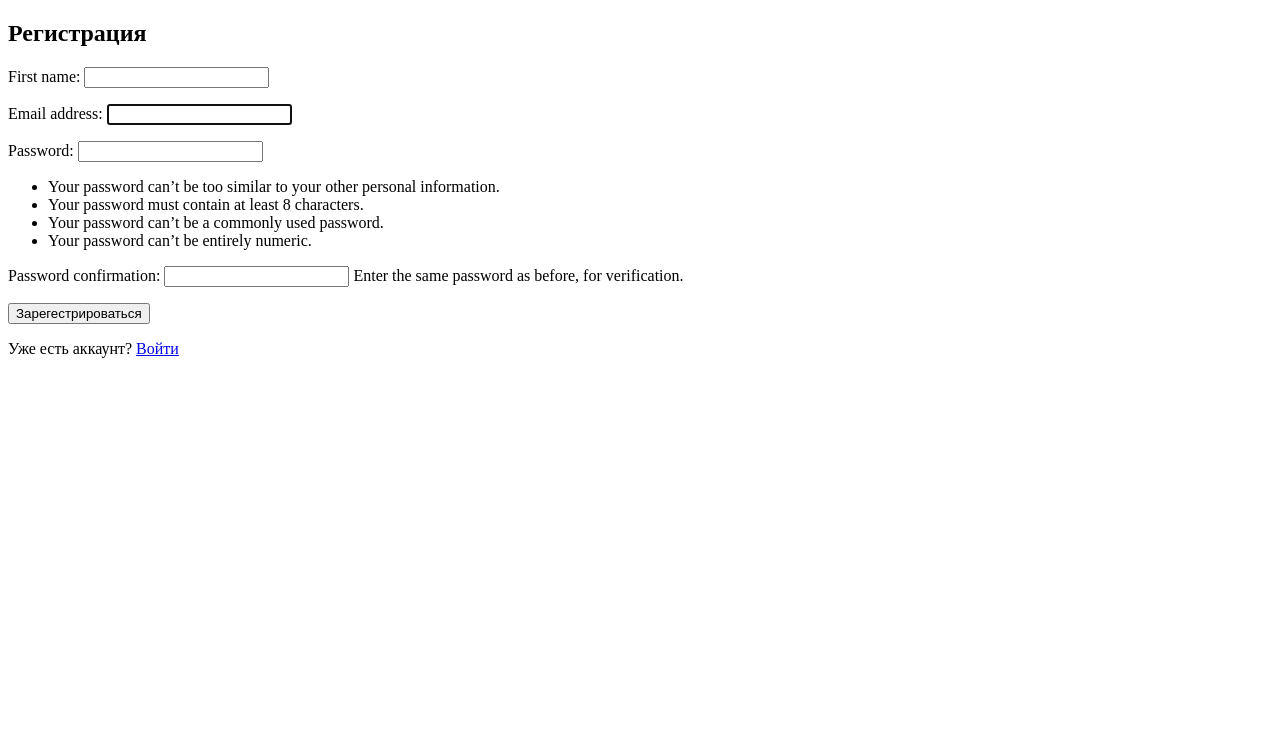
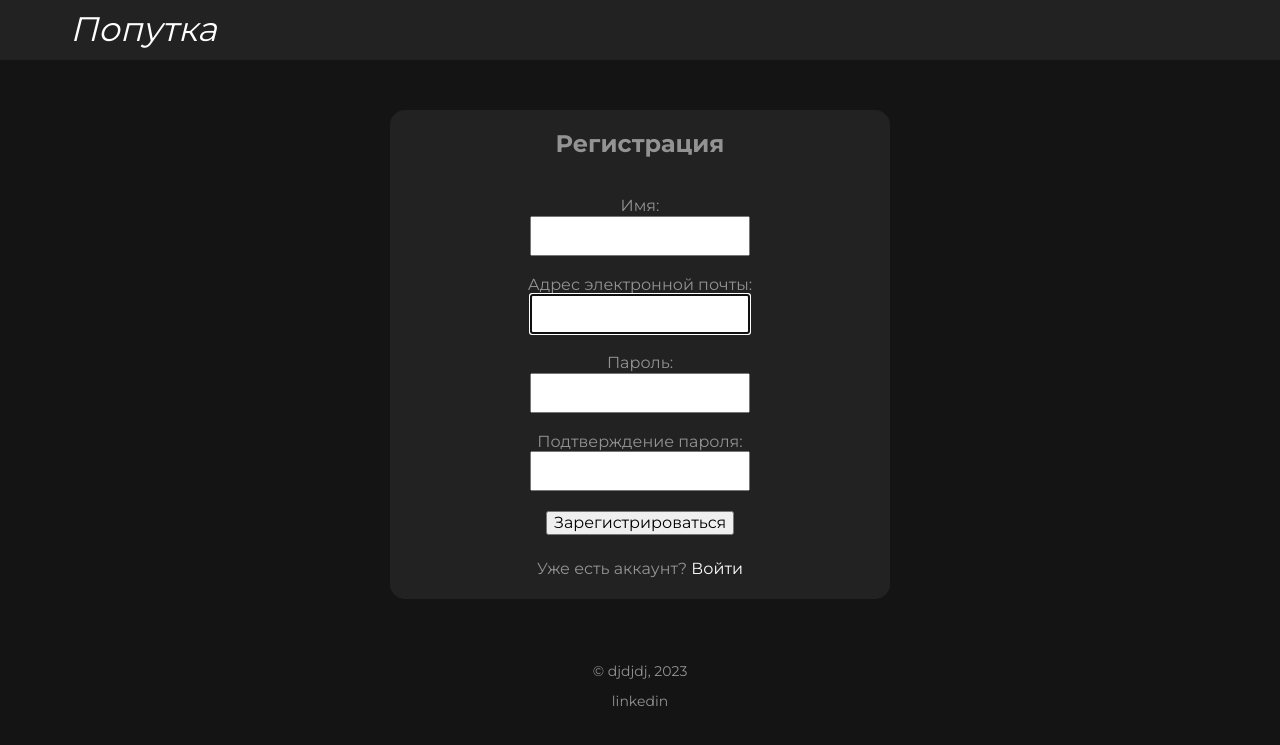
Before and after one commit to i1si/poputka, a Django app: page /users/register/ in a window 1280 px wide. Shown: the top 745 px of the page. Run offline with Django 5.2, Linux system fonts and the light colour scheme.

Commit message:
add form_snippet template add css to auth pages

```diff
--- a/poputka/main/static/main/css/style.css
+++ b/poputka/main/static/main/css/style.css
@@ -140,7 +140,7 @@ input {
     border-radius: 5px;
 }
 
-.container-hero {
+.flex-column-center {
     display: flex;
     flex-direction: column;
     align-items: center;
@@ -215,10 +215,30 @@ input {
     background-color: rgb(101, 206, 171);
 }
 
-.section-footer {
+.section-pt-50px {
     padding-top: 50px;
 }
 
 .text-footer {
     font-size: 14px;
 }
+
+.padding-20px {
+    padding-top: 25px;
+}
+
+.error-message {
+    color: red;
+}
+
+.form-label {
+    display: block;
+    margin-top: 20px;
+}
+
+.border-radius-15 {
+    background-color: #222222;
+    width: 500px;
+    padding-bottom: 20px;
+    border-radius: 15px;
+}
--- /dev/null
+++ b/poputka/main/templates/main/base.html
@@ -0,0 +1,35 @@
+{% load static %}
+<!DOCTYPE html>
+<html lang="ru">
+<head>
+  <meta charset="UTF-8">
+  <meta name="viewport" content="width=device-width, initial-scale=1.0">
+  <title>{% block title %}{% endblock title %}</title>
+  <link rel="stylesheet" href="{% static 'main/css/normalize.css' %}">
+  <link rel="stylesheet" href="{% static 'main/css/style.css' %}">
+</head>
+<body>
+  <header class="header">
+  <div class="container header-container">
+    <a href="{% url 'main' %}" class="logo">
+      Попутка
+    </a>
+    {% block header %}{% endblock header %}
+  </div>
+  </header>
+  <main>
+  {% block content %}
+  {% endblock content %}
+    <section class="section-pt-50px">
+      <div class="container text-footer text-center">
+        <p>
+          © djdjdj, 2023
+        </p>
+        <p>
+          linkedin
+        </p>
+      </div>
+    </section>
+  </main>
+</body>
+</html>
--- a/poputka/poputka/urls.py
+++ b/poputka/poputka/urls.py
@@ -21,6 +21,6 @@ from main import views as main_views
 
 urlpatterns = [
     path('admin/', admin.site.urls),
-    path('', main_views.index),
+    path('', main_views.index, name='main'),
     path('users/', include('users.urls'))
 ]
--- a/poputka/users/forms.py
+++ b/poputka/users/forms.py
@@ -5,11 +5,13 @@ from .models import User
 
 
 class AuthForm(forms.Form):
+    template_name = 'main/form_snippet.html'
     email = forms.EmailField(required=True, widget=forms.EmailInput)
     password = forms.CharField(required=True, widget=forms.PasswordInput)
 
 
 class RegisterForm(UserCreationForm):
+    template_name = 'main/form_snippet.html'
 
     class Meta:
         model = User
--- a/poputka/users/templates/users/register.html
+++ b/poputka/users/templates/users/register.html
@@ -1,22 +1,25 @@
-<!DOCTYPE html>
-<html lang="ru">
-<head>
-    <meta charset="UTF-8">
-    <meta name="viewport" content="width=device-width, initial-scale=1.0">
-    <title>Регистрация</title>
-</head>
-<body>
+{% extends "main/base.html" %}
+{% load static %}
+
+{% block title %}
+Регистрация
+{% endblock title %}
+
+{% block content %}
+<section class="section-pt-50px">
+	<div class="container flex-column-center border-radius-15">
 		<h2>
 			Регистрация
 		</h2>
-    <form method="post">
+		<form method="post" class="flex-column-center">
 			{% csrf_token %}
-        {{ form.as_p }}
-        <button type="submit">Зарегестрироваться</button>
-        <p>
+			{{ form }}
+			<button type="submit" class="form-label">Зарегистрироваться</button>
+			<div class="padding-20px">
 				Уже есть аккаунт?
 				<a href="{% url 'login' %}">Войти</a>
-        </p>
+			</div>
 		</form>
-</body>
-</html>
+	</div>
+</section>
+{% endblock content %}
--- a/poputka/users/views.py
+++ b/poputka/users/views.py
@@ -15,7 +15,7 @@ def login_view(request):
             if user:
                 if user.is_active:
                     login(request, user)
-                    return HttpResponse('вы вошли в систему')
+                    return redirect('/')
                 else:
                     auth_form.add_error('__all__', 'Данная учетная запись не активна')
             else:
@@ -28,7 +28,7 @@ def login_view(request):
 
 def logout_view(request):
     logout(request)
-    return HttpResponse('вы вышли из записи')
+    return redirect('/')
 
 
 def register_view(request):
@@ -37,7 +37,13 @@ def register_view(request):
         if form.is_valid():
             form.save()
             email = form.cleaned_data.get('email')
-            send_mail('Subject text', 'Message text', 'redmaythe1@yandex.ru', [email,])
+            confirmation_url = ''
+            send_mail(
+                'Попутка - Подтвердите свою почту',
+                f'Для подтверждения почты перейдите по ссылке:\n\n{confirmation_url}',
+                None,
+                [email,]
+            )
             raw_password = form.cleaned_data.get('password1')
             user = authenticate(email=email, password=raw_password)
             login(request, user)
--- a/requirements.txt
+++ b/requirements.txt
@@ -1,5 +1,6 @@
 asgiref==3.7.2
 Django==5.0
+psycopg2==2.9.9
 sqlparse==0.4.4
 typing_extensions==4.9.0
 tzdata==2023.3
```
Also changed, not shown: poputka/main/templates/main/form_snippet.html (added, +17 -0 lines), poputka/main/templates/main/index.html (+10 -32 lines), poputka/poputka/settings.py (+4 -3 lines), poputka/users/templates/users/login.html (+25 -22 lines), poputka/users/migrations/0003_alter_user_is_verified.py (added). Lines whose indentation alone changed are shown as unchanged.
